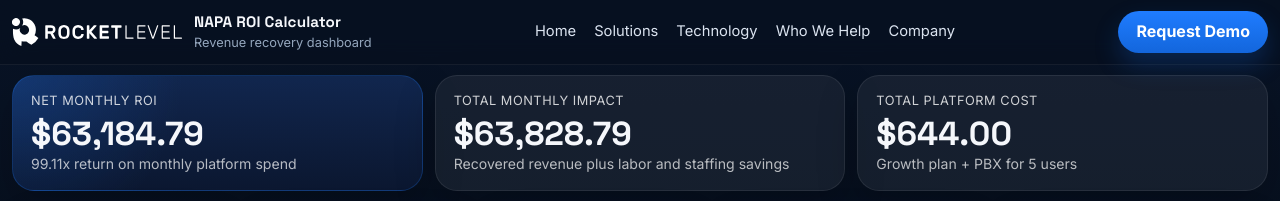
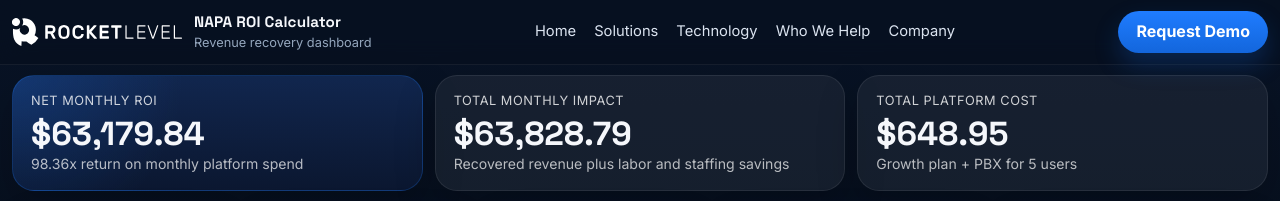
Before and after one commit to jakeconcharl/rocketnaparoicalculator, a React (Vite) app: page / in a window 1280 px wide. Shown: the top 201 px of the page. Built offline with nearby package versions, Linux system fonts and the light colour scheme.

Commit message:
Update ROI math from Google Sheet

```diff
--- a/src/calculator.ts
+++ b/src/calculator.ts
@@ -17,9 +17,10 @@
   missedCallsRecoveredRate: number;
   jobLossRate: number;
   averageJobValue: number;
-  laborHoursSaved: number;
+  laborMinutesSavedPerSpamCall: number;
   hourlyWage: number;
-  staffingMonthlySavings: number;
+  monthlyHoursPerStaffRole: number;
+  staffingMonthlyRoleCost: number;
   pbxSeatCost: number;
   pbxMinimumUsers: number;
 };
@@ -28,7 +29,9 @@
   missedCallsRecovered: number;
   estimatedJobsLost: number;
   revenueRecovered: number;
+  laborHoursSaved: number;
   laborSavings: number;
+  staffingLaborRequirements: number;
   staffingLaborSavings: number;
   totalImpact: number;
   aiPlanCost: number;
@@ -50,10 +53,11 @@
   missedCallsRecoveredRate: 30,
   jobLossRate: 30,
   averageJobValue: 100,
-  laborHoursSaved: 25,
+  laborMinutesSavedPerSpamCall: 1.5,
   hourlyWage: 18,
-  staffingMonthlySavings: 378.79,
-  pbxSeatCost: 29,
+  monthlyHoursPerStaffRole: 165,
+  staffingMonthlyRoleCost: 2500,
+  pbxSeatCost: 29.99,
   pbxMinimumUsers: 5
 };
 
@@ -76,10 +80,14 @@
     (assumptions.missedCallsRecoveredRate / 100);
   const estimatedJobsLost =
     missedCallsRecovered * (assumptions.jobLossRate / 100);
-  const revenueRecovered =
-    estimatedJobsLost * assumptions.averageJobValue;
-  const laborSavings = assumptions.laborHoursSaved * assumptions.hourlyWage;
-  const staffingLaborSavings = assumptions.staffingMonthlySavings;
+  const revenueRecovered = estimatedJobsLost * assumptions.averageJobValue;
+  const laborHoursSaved =
+    (inputs.filteredSpamCalls * assumptions.laborMinutesSavedPerSpamCall) / 60;
+  const laborSavings = laborHoursSaved * assumptions.hourlyWage;
+  const staffingLaborRequirements =
+    laborHoursSaved / assumptions.monthlyHoursPerStaffRole;
+  const staffingLaborSavings =
+    staffingLaborRequirements * assumptions.staffingMonthlyRoleCost;
   const totalImpact =
     revenueRecovered + laborSavings + staffingLaborSavings;
   const monthlySoftwareCost = aiPlanCost + pbxPlanCost;
@@ -91,7 +99,9 @@
     missedCallsRecovered: roundCurrency(missedCallsRecovered),
     estimatedJobsLost: roundCurrency(estimatedJobsLost),
     revenueRecovered: roundCurrency(revenueRecovered),
+    laborHoursSaved: roundCurrency(laborHoursSaved),
     laborSavings: roundCurrency(laborSavings),
+    staffingLaborRequirements: roundCurrency(staffingLaborRequirements),
     staffingLaborSavings: roundCurrency(staffingLaborSavings),
     totalImpact: roundCurrency(totalImpact),
     aiPlanCost: roundCurrency(aiPlanCost),
```
